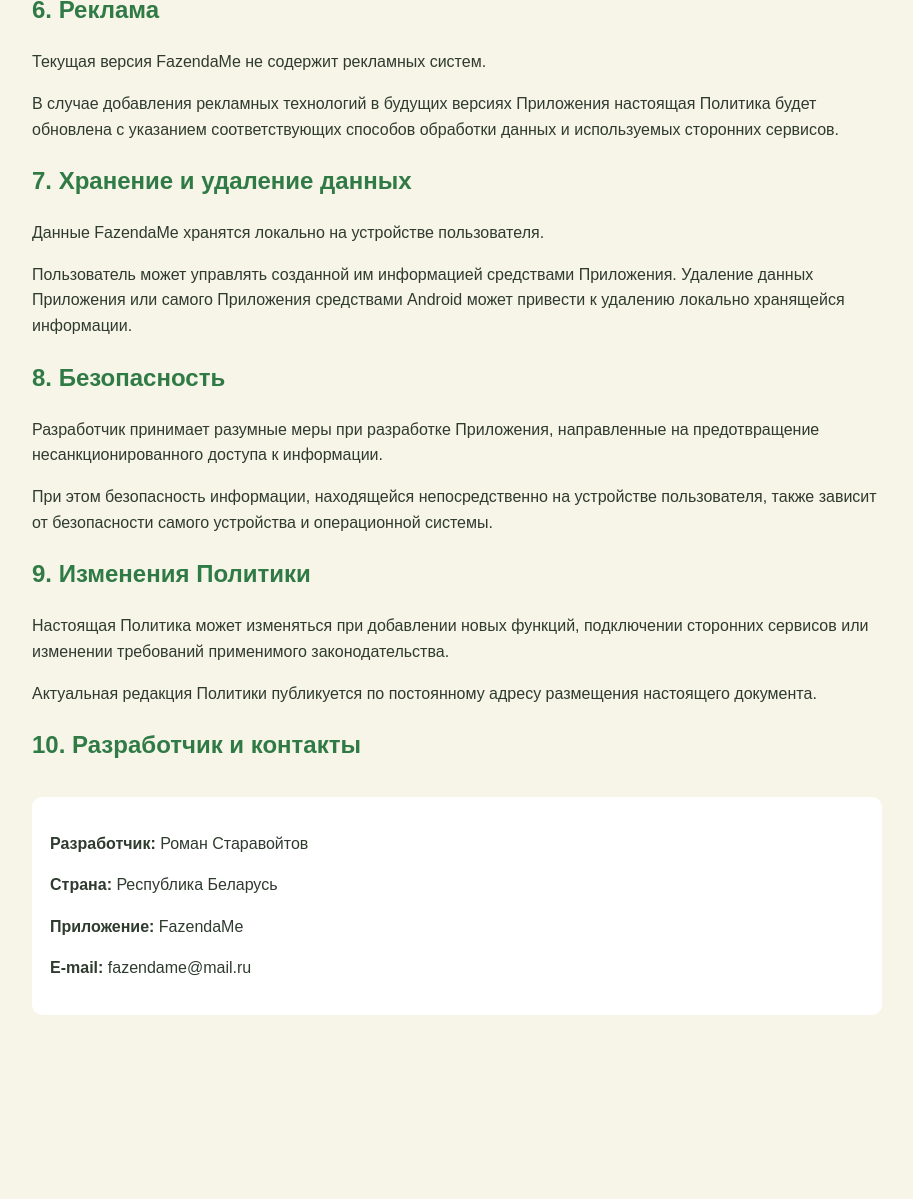
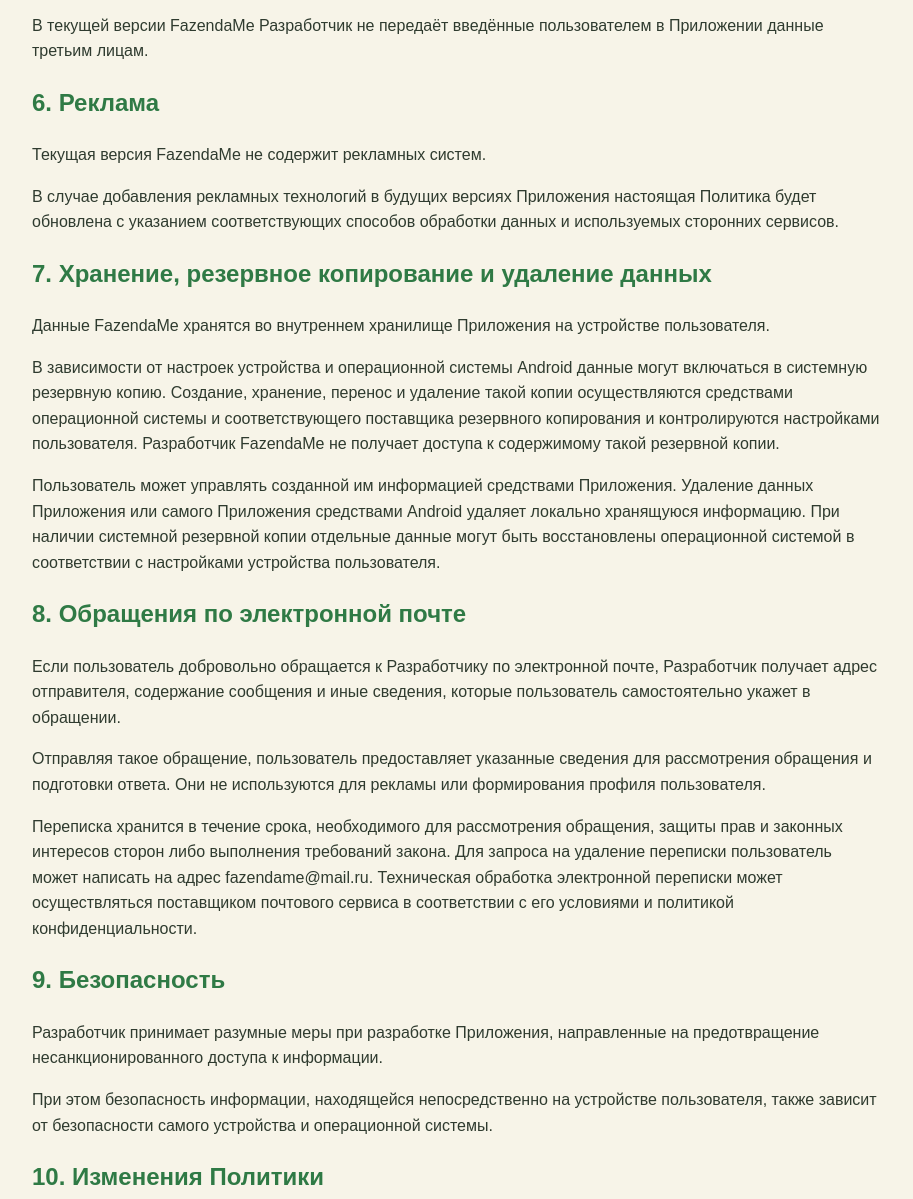
Before and after one commit to Romant27/fazendame-privacy, a plain HTML site: page index.html in a window 1280 px wide. Shown: the part 1198-2397 px from the top of the page, without its empty margins (183-1096 px from the left). Before the commit the page ends 2237 px from the top, so only its background shows below. Drawn offline with Linux system fonts and the light colour scheme.

Commit message:
Update index.html

```diff
--- a/index.html
+++ b/index.html
@@ -42,7 +42,7 @@
 
 <h1>Политика конфиденциальности FazendaMe</h1>
 
-<p class="date">Дата редакции: 19 августа 2026 года</p>
+<p class="date">Дата редакции: 20 августа 2026 года</p>
 
 <p>
 Настоящая Политика конфиденциальности описывает порядок обработки
@@ -71,9 +71,9 @@
 </p>
 
 <p>
-В текущей версии FazendaMe эта информация хранится локально
-на устройстве пользователя и не передаётся Разработчику
-на удалённый сервер.
+В текущей версии FazendaMe эта информация хранится во внутреннем
+хранилище Приложения. Разработчик не получает её и не передаёт
+на собственные или иные удалённые серверы.
 </p>
 
 <p>
@@ -81,7 +81,7 @@
 участков, грядок, растений, заметок и запланированных работ.
 </p>
 
-<h2>3. Регистрация и учётная запись</h2>
+<h2>3. Регистрация, аналитика и учётная запись</h2>
 
 <p>
 Текущая версия FazendaMe не требует регистрации и создания
@@ -91,6 +91,11 @@
 <p>
 Приложение не запрашивает у пользователя имя, номер телефона
 или адрес электронной почты для использования основной функциональности.
+</p>
+
+<p>
+Текущая версия Приложения не использует системы аналитики,
+не собирает рекламные идентификаторы и не формирует профиль пользователя.
 </p>
 
 <h2>4. Уведомления</h2>
@@ -113,7 +118,7 @@
 
 <p>
 В текущей версии FazendaMe Разработчик не передаёт введённые
-пользователем данные третьим лицам.
+пользователем в Приложении данные третьим лицам.
 </p>
 
 <h2>6. Реклама</h2>
@@ -129,20 +134,54 @@
 сторонних сервисов.
 </p>
 
-<h2>7. Хранение и удаление данных</h2>
+<h2>7. Хранение, резервное копирование и удаление данных</h2>
 
 <p>
-Данные FazendaMe хранятся локально на устройстве пользователя.
+Данные FazendaMe хранятся во внутреннем хранилище Приложения
+на устройстве пользователя.
+</p>
+
+<p>
+В зависимости от настроек устройства и операционной системы Android
+данные могут включаться в системную резервную копию. Создание, хранение,
+перенос и удаление такой копии осуществляются средствами операционной
+системы и соответствующего поставщика резервного копирования и
+контролируются настройками пользователя. Разработчик FazendaMe не получает
+доступа к содержимому такой резервной копии.
 </p>
 
 <p>
 Пользователь может управлять созданной им информацией средствами
-Приложения. Удаление данных Приложения или самого Приложения
-средствами Android может привести к удалению локально хранящейся
-информации.
+Приложения. Удаление данных Приложения или самого Приложения средствами
+Android удаляет локально хранящуюся информацию. При наличии системной
+резервной копии отдельные данные могут быть восстановлены операционной
+системой в соответствии с настройками устройства пользователя.
 </p>
 
-<h2>8. Безопасность</h2>
+<h2>8. Обращения по электронной почте</h2>
+
+<p>
+Если пользователь добровольно обращается к Разработчику по электронной
+почте, Разработчик получает адрес отправителя, содержание сообщения и иные
+сведения, которые пользователь самостоятельно укажет в обращении.
+</p>
+
+<p>
+Отправляя такое обращение, пользователь предоставляет указанные сведения
+для рассмотрения обращения и подготовки ответа. Они не используются для
+рекламы или формирования профиля пользователя.
+</p>
+
+<p>
+Переписка хранится в течение срока, необходимого для рассмотрения обращения,
+защиты прав и законных интересов сторон либо выполнения требований закона.
+Для запроса на удаление переписки пользователь может написать на адрес
+fazendame@mail.ru. Техническая обработка электронной переписки может
+осуществляться поставщиком почтового сервиса в соответствии с его условиями
+и политикой конфиденциальности.
+</p>
+
+<h2>9. Безопасность</h2>
 
 <p>
 Разработчик принимает разумные меры при разработке Приложения,
@@ -156,7 +195,7 @@
 самого устройства и операционной системы.
 </p>
 
-<h2>9. Изменения Политики</h2>
+<h2>10. Изменения Политики</h2>
 
 <p>
 Настоящая Политика может изменяться при добавлении новых функций,
@@ -169,7 +208,7 @@
 размещения настоящего документа.
 </p>
 
-<h2>10. Разработчик и контакты</h2>
+<h2>11. Разработчик и контакты</h2>
 
 <div class="contact">
     <p><strong>Разработчик:</strong> Роман Старавойтов</p>
```
